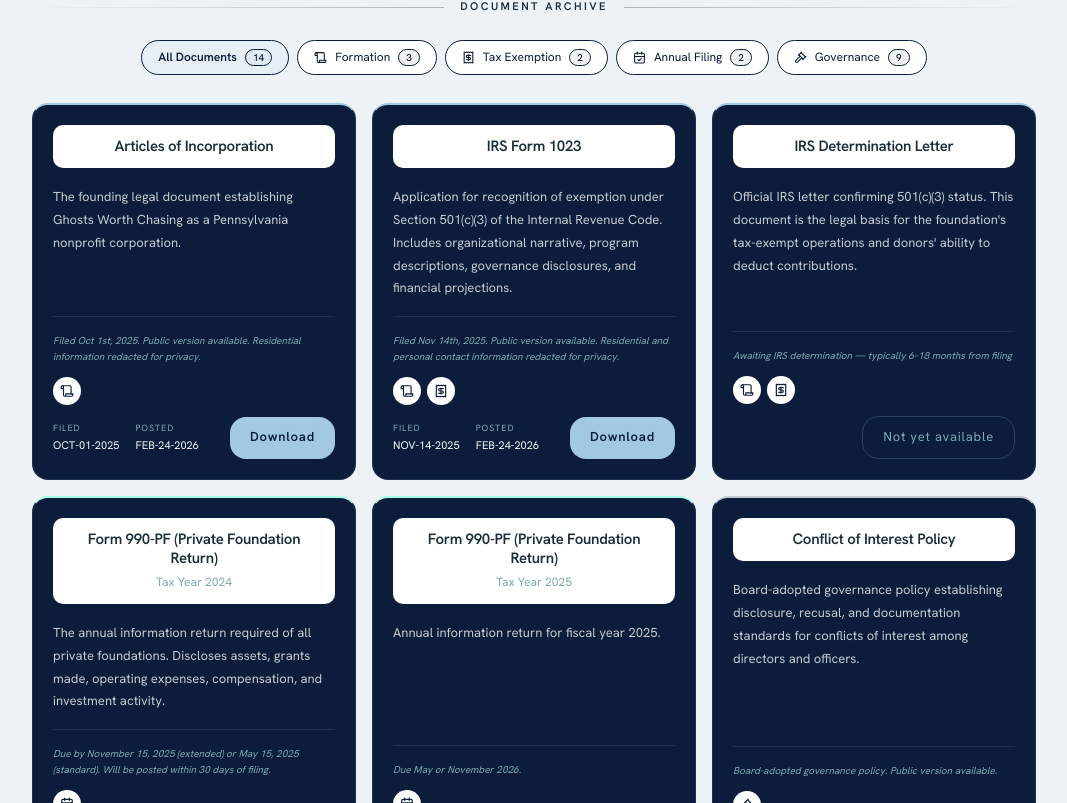
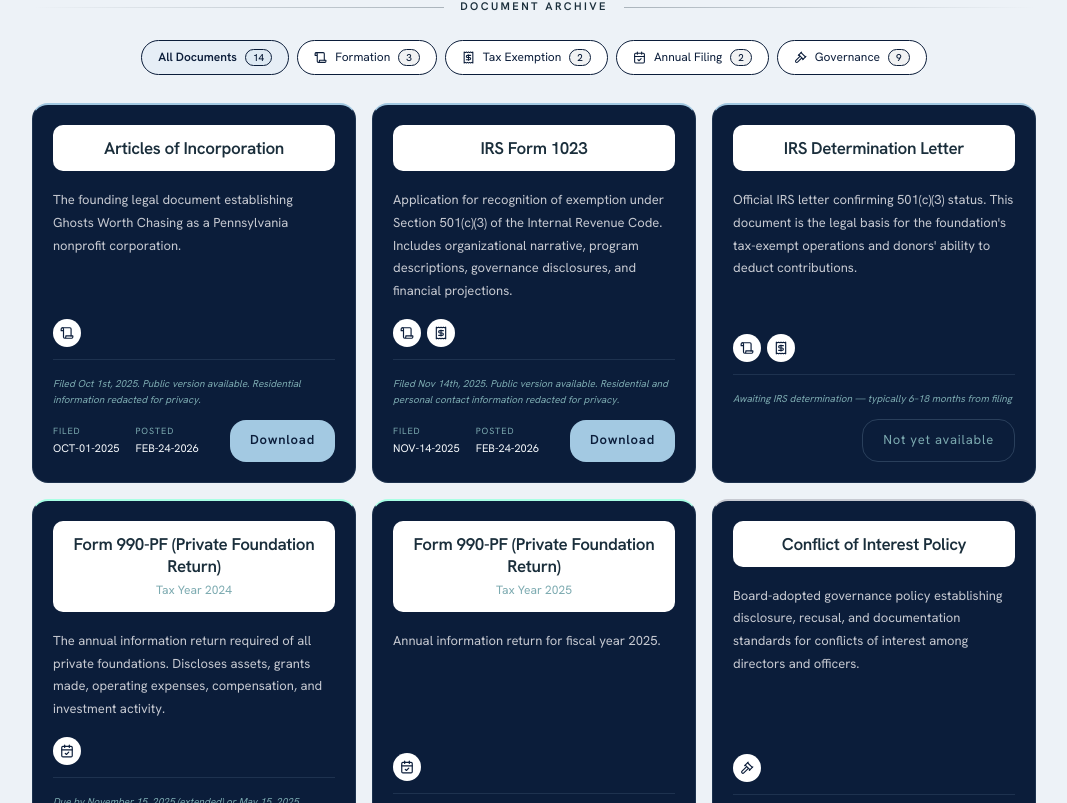
Before and after one commit to Roco41589/ghosts-worth-chasing-site, a Next.js app in the folder ghosts-redesign/: page /transparency/documents in a window 1280 px wide. Shown: the part 577-1380 px from the top of the page, without its empty margins (106-1173 px from the left). Built offline with nearby package versions, Linux system fonts and the light colour scheme.

Commit message:
Update page.tsx

```diff
--- a/ghosts-redesign/app/transparency/documents/page.tsx
+++ b/ghosts-redesign/app/transparency/documents/page.tsx
@@ -276,16 +276,13 @@ function DocumentCard({ doc, index, mounted }: { doc: GWCDocument; index: number
       <div style={{
         background: "white", borderRadius: 10, padding: "12px 16px", marginBottom: 18, textAlign: "center",
       }}>
-        <h3 style={{ fontSize: 15, fontWeight: 700, color: C.slateInk, fontFamily: "Hanken Grotesk, sans-serif", margin: 0, lineHeight: 1.3 }}>{doc.title}</h3>
+        <h3 style={{ fontSize: 17, fontWeight: 700, color: C.slateInk, fontFamily: "Hanken Grotesk, sans-serif", margin: 0, lineHeight: 1.3 }}>{doc.title}</h3>
         {doc.subtitle && <p style={{ fontSize: 12, color: C.tealGrey, margin: "4px 0 0", fontFamily: "Hanken Grotesk, sans-serif" }}>{doc.subtitle}</p>}
       </div>
 
       <p style={{ fontSize: 13, color: C.orchid, lineHeight: 1.75, fontFamily: "Hanken Grotesk, sans-serif", margin: "0 0 16px", flexGrow: 1 }}>{doc.description}</p>
 
-      <div style={{ borderTop: "1px solid rgba(163,201,226,0.12)", paddingTop: 16, marginTop: "auto" }}>
-        <p style={{ fontSize: 10, color: C.tealGrey, fontFamily: "Hanken Grotesk, sans-serif", margin: "0 0 12px", lineHeight: 1.6, fontStyle: "italic" }}>{doc.statusNote}</p>
-
-        {/* Icon bubbles row */}
+      {/* Icon bubbles — above the footer line */}
       <div style={{ display: "flex", alignItems: "center", gap: 6, marginBottom: 12 }}>
         {doc.type.map((t) => {
           const cfg = DOC_TYPES[t];
@@ -302,6 +299,9 @@ function DocumentCard({ doc, index, mounted }: { doc: GWCDocument; index: number
           );
         })}
       </div>
+
+      <div style={{ borderTop: "1px solid rgba(163,201,226,0.12)", paddingTop: 16, marginTop: "auto" }}>
+        <p style={{ fontSize: 10, color: C.tealGrey, fontFamily: "Hanken Grotesk, sans-serif", margin: "0 0 12px", lineHeight: 1.6, fontStyle: "italic" }}>{doc.statusNote}</p>
 
         <div style={{ display: "flex", justifyContent: "space-between", alignItems: "center" }}>
           <div style={{ display: "flex", gap: 16 }}>
```
Lines whose indentation alone changed are shown as unchanged.
